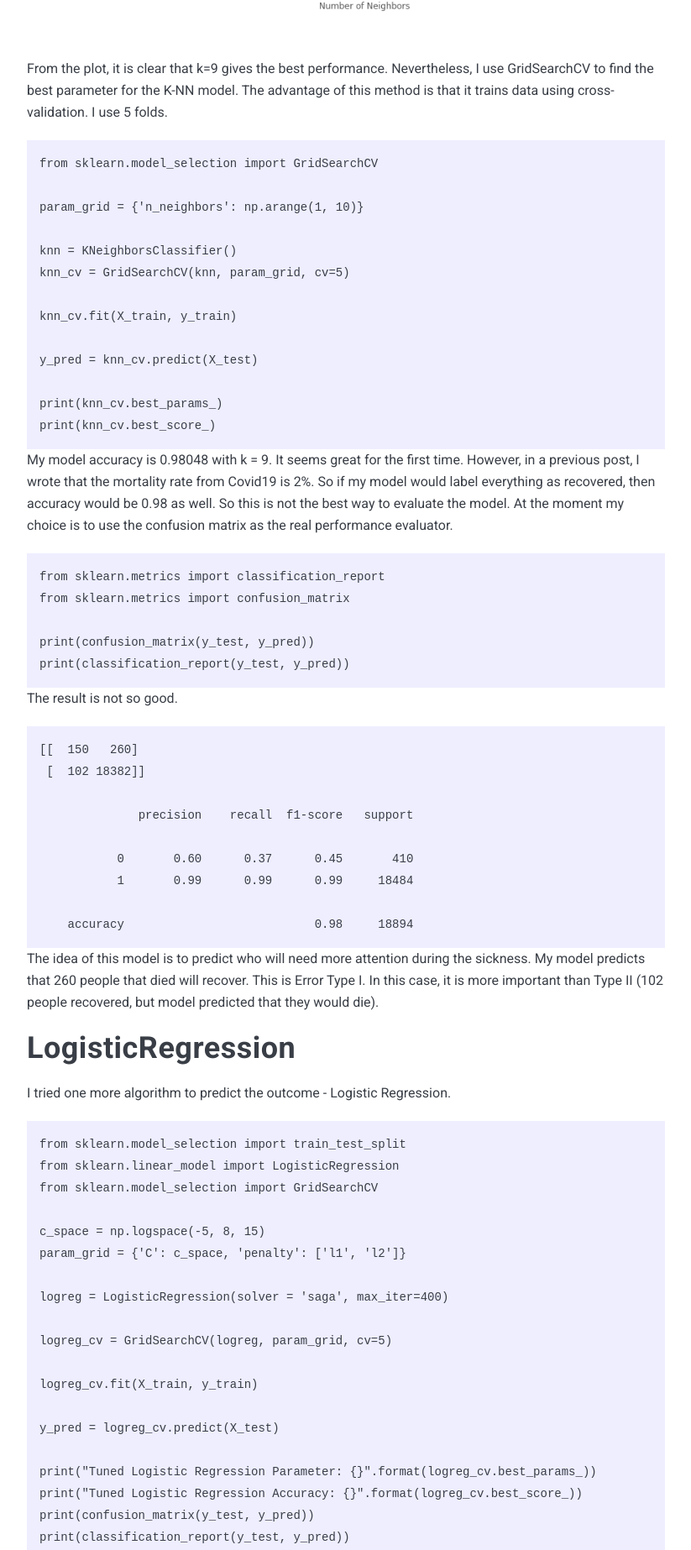
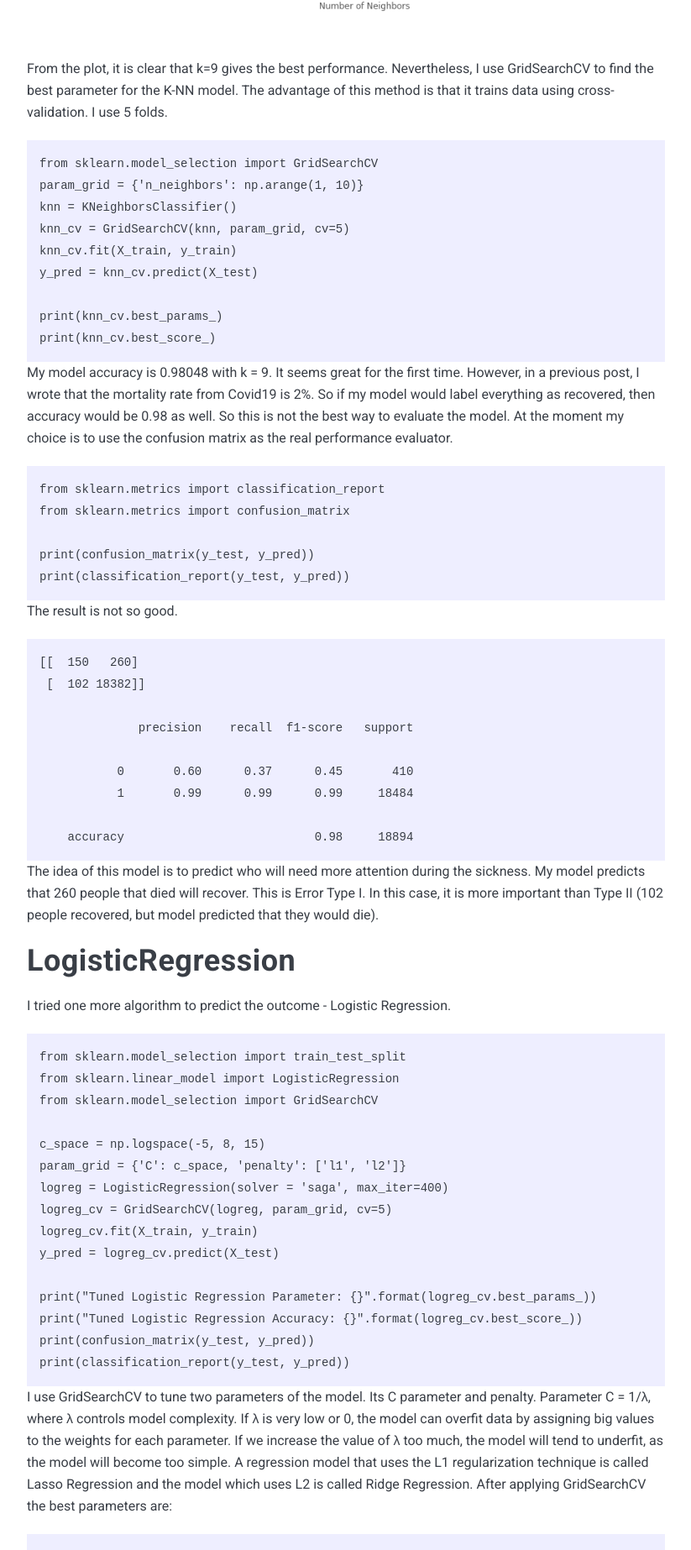
Before and after one commit to WindyCatHub/Journey-to-Data-Science, a Jekyll site: the page built from _posts/2021-01-12-Predicting-the-future-part1.markdown, in a window 1280 px wide. Shown: the part 2723-4569 px from the top of the page at 84% size, without its empty margins (228-1051 px from the left). Built offline with Jekyll 4.4.1, drawn with Linux system fonts in a browser that asks for light colours; nearby versions of some CDN libraries; comment, search, counter and statistics services are not loaded.

````diff
--- a/_posts/2021-01-12-Predicting-the-future-part1.markdown
+++ b/_posts/2021-01-12-Predicting-the-future-part1.markdown
@@ -41,14 +41,10 @@ From the plot, it is clear that k=9 gives the best performance.
 Nevertheless, I use GridSearchCV to find the best parameter for the K-NN model. The advantage of this method is that it trains data using cross-validation. I use 5 folds.
 ```
 from sklearn.model_selection import GridSearchCV
-
 param_grid = {'n_neighbors': np.arange(1, 10)}
-
 knn = KNeighborsClassifier()
 knn_cv = GridSearchCV(knn, param_grid, cv=5)
-
 knn_cv.fit(X_train, y_train)
-
 y_pred = knn_cv.predict(X_test)
 
 print(knn_cv.best_params_)
@@ -92,13 +88,9 @@ from sklearn.model_selection import GridSearchCV
 
 c_space = np.logspace(-5, 8, 15)
 param_grid = {'C': c_space, 'penalty': ['l1', 'l2']}
-
 logreg = LogisticRegression(solver = 'saga', max_iter=400)
-
 logreg_cv = GridSearchCV(logreg, param_grid, cv=5)
-
 logreg_cv.fit(X_train, y_train)
-
 y_pred = logreg_cv.predict(X_test)
 
 print("Tuned Logistic Regression Parameter: {}".format(logreg_cv.best_params_))
@@ -123,4 +115,4 @@ With those parameters, the model gets a bit better than in the KNN case, but sti
            1       0.99      0.99      0.99     18484
 ```
 
-To be continued in the next post.
+## To be continued in the next post.
````
